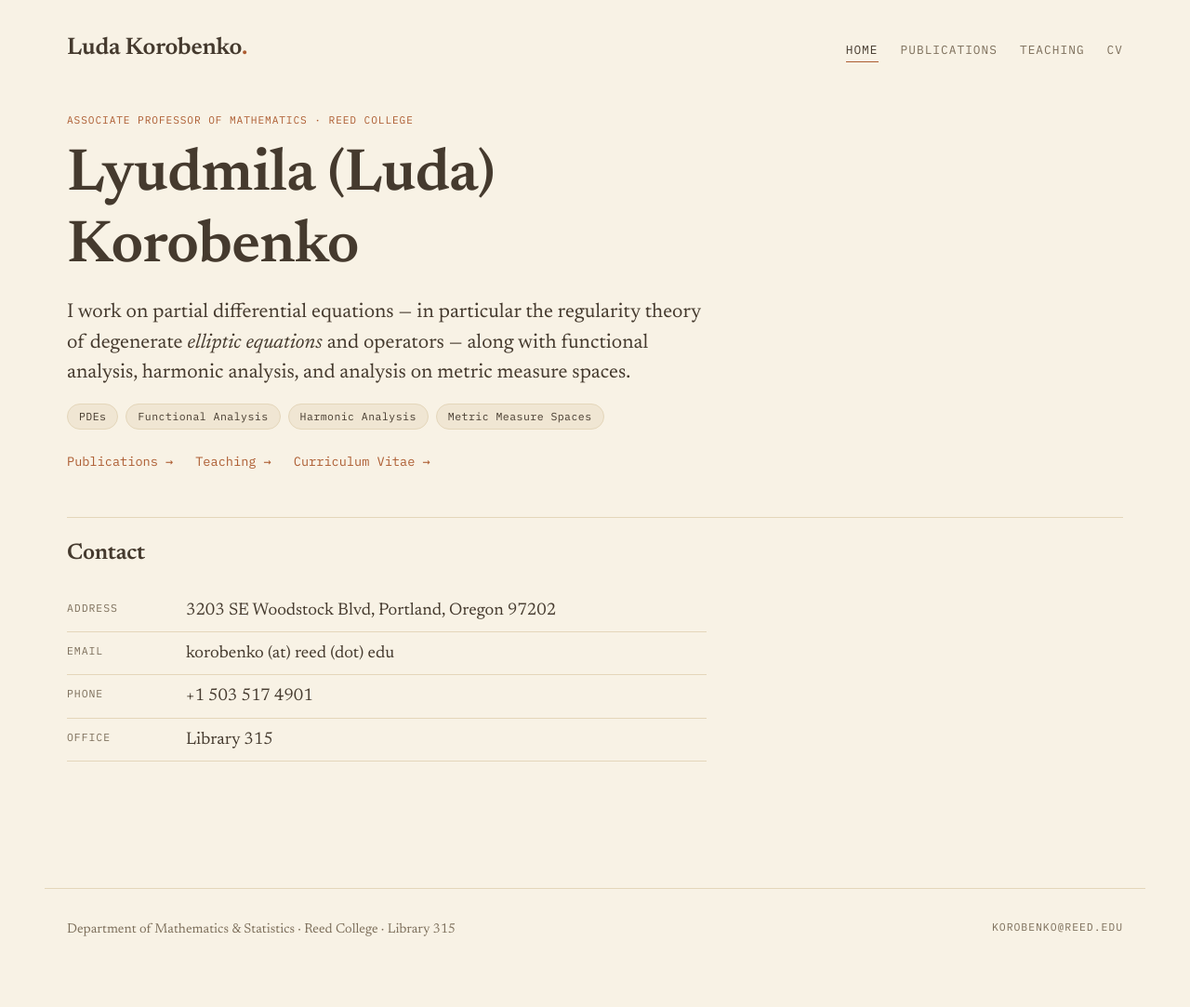
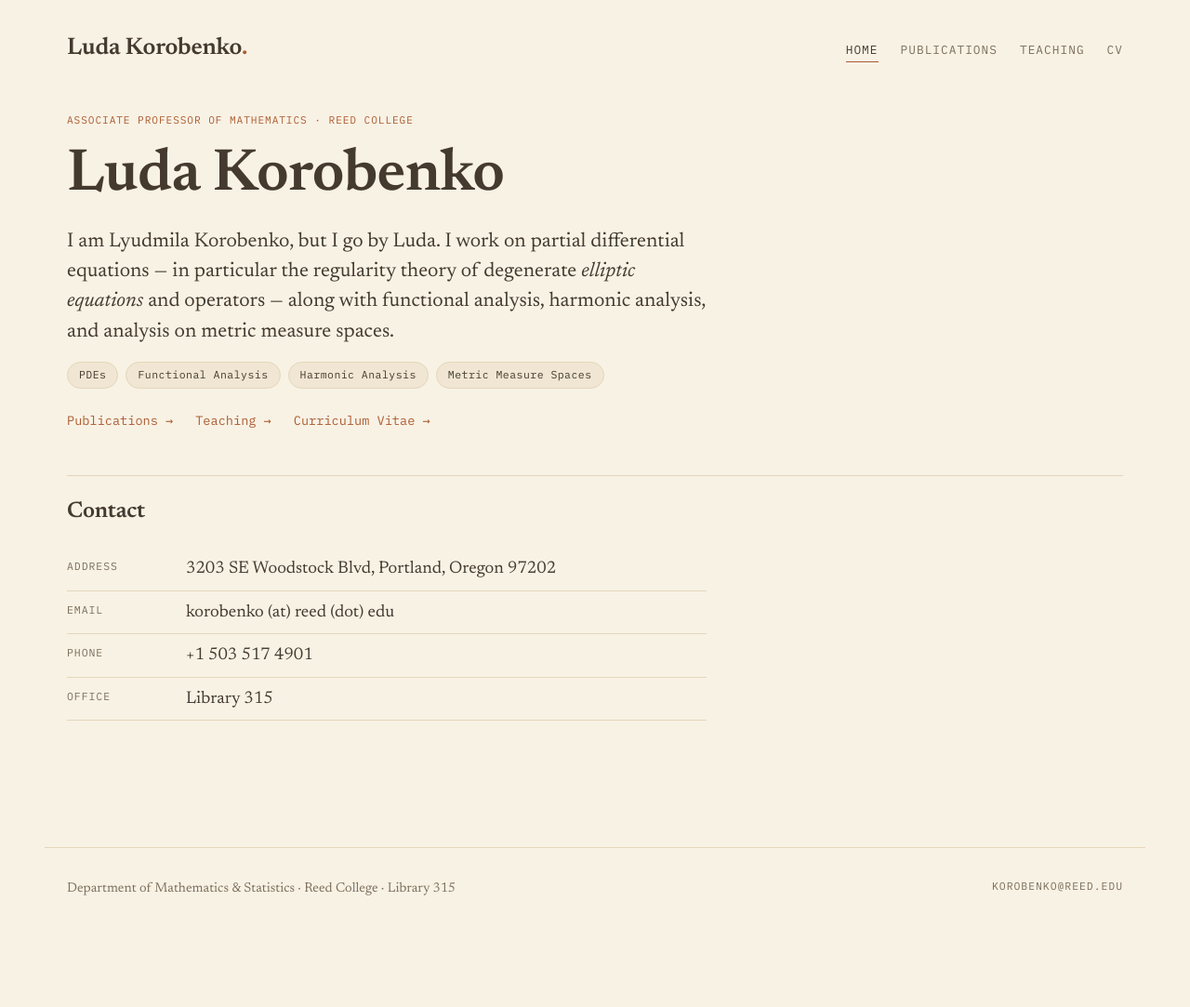
Before and after one commit to chhh/luda-website, a Jekyll site: the page built from index.md, in a window 1280 px wide. Shown: the whole page at 93% size. Built offline with Jekyll 4.4.1, drawn with Linux system fonts in a browser that asks for light colours; after the commit the page ends 1039 px from its top, so only the background shows below that.

Commit message:
title back to Luda Korobeko

```diff
--- a/index.md
+++ b/index.md
@@ -7,13 +7,14 @@ description: "Lyudmila (Luda) Korobenko, Associate Professor of Mathematics at R
 <div class="measure">
   <p class="eyebrow"><a href="https://www.reed.edu/faculty-profiles/profiles/korobenko-lyudmila.html">Associate Professor of Mathematics</a> · <a href="https://www.reed.edu/">Reed College</a></p>
 
-  <h1>Lyudmila (Luda) Korobenko</h1>
+  <h1>Luda Korobenko</h1>
 
   <p class="lead">
-    I work on partial differential equations — in particular the
-    regularity theory of degenerate <em>elliptic equations</em> and
-    operators — along with functional analysis, harmonic analysis, and
-    analysis on metric measure spaces.
+    I am Lyudmila Korobenko, but I go by Luda. I work on partial
+    differential equations — in particular the regularity theory of
+    degenerate <em>elliptic equations</em> and operators — along with
+    functional analysis, harmonic analysis, and analysis on metric
+    measure spaces.
   </p>
 
   <div class="tags">
```
